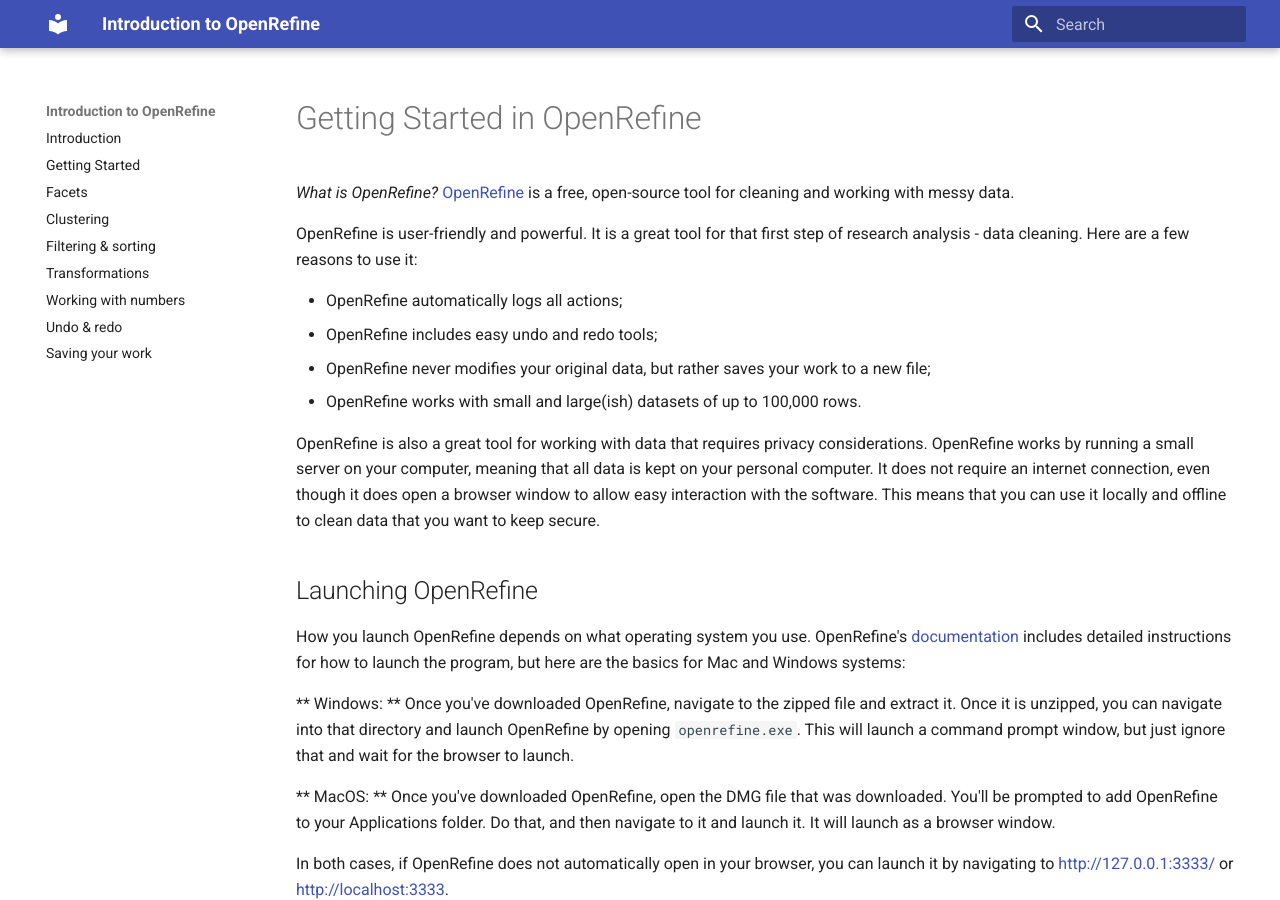
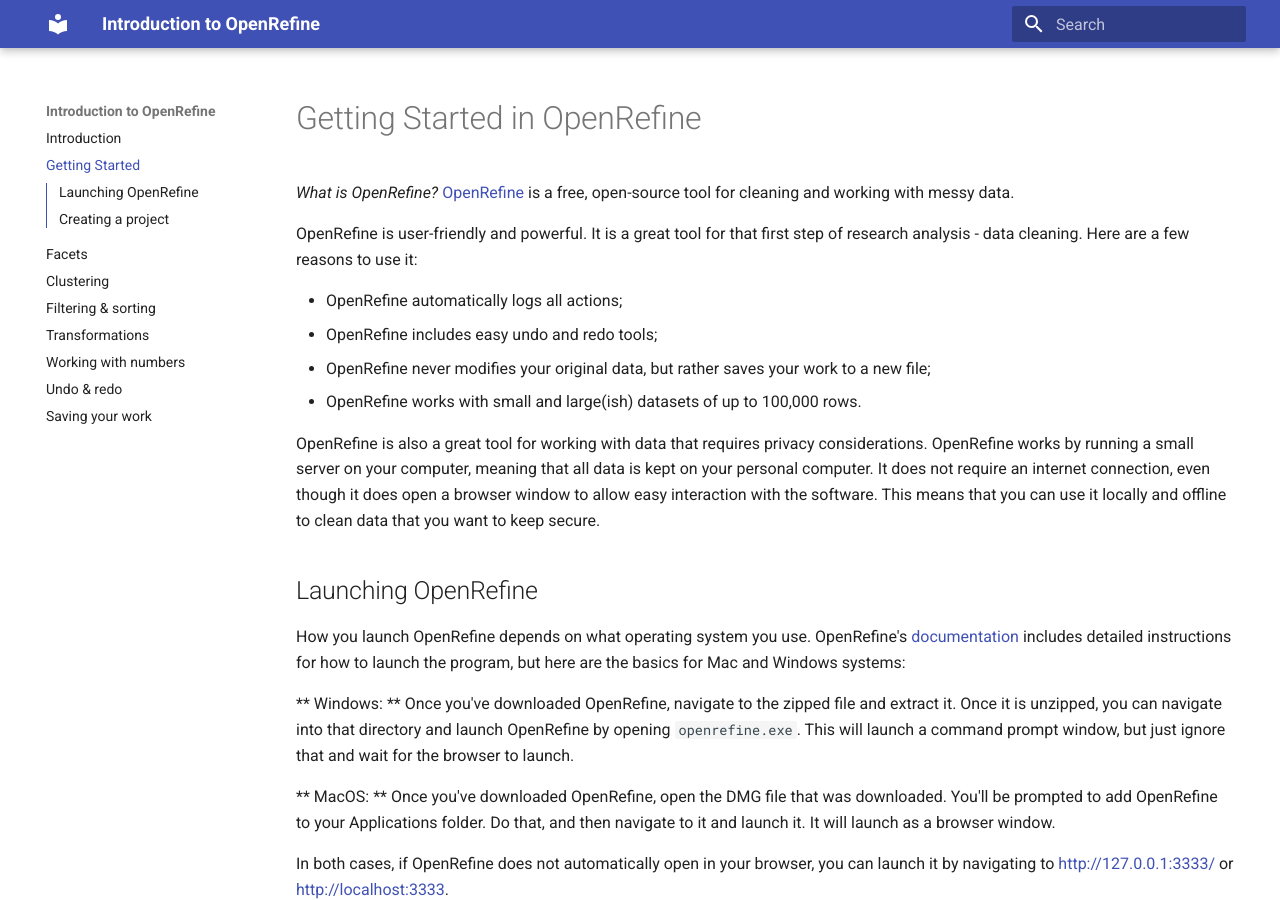
Before and after one commit to finnsdottir/openrefine_fall2025, an MkDocs documentation site: the page built from docs/starting.markdown, in a window 1280 px wide and 900 px high. Built offline with MkDocs 1.6.1 and Material for MkDocs 9.7.7, drawn with Linux system fonts in a browser that asks for light colours; part of the change alters nothing that is shown.

Commit message:
updating navigation

```diff
--- a/mkdocs.yml
+++ b/mkdocs.yml
@@ -25,7 +25,7 @@ markdown_extensions:
 
 nav:
   - Introduction: index.md
-  - Getting Started: starting.md
+  - Getting Started: starting.markdown
   - Facets: facets.markdown
   - Clustering: clusters.markdown
   - Filtering & sorting: filtering.markdown
```
